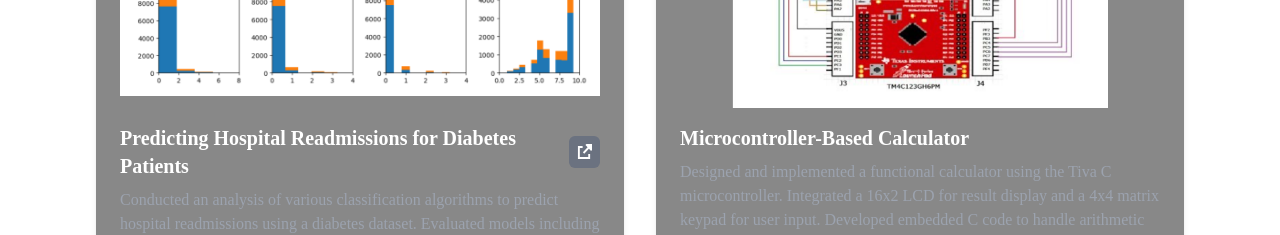
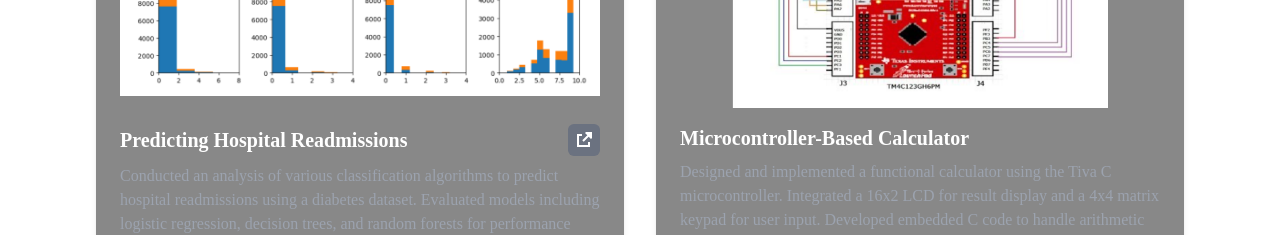
Before and after one commit to aashisinghh/portfolio, a Next.js app: page / in a window 1280 px wide. Shown: the part 4700-4935 px from the top of the page. Built offline with nearby package versions, Linux system fonts and the light colour scheme; a web font is replaced by a local one.

Commit message:
Update ProjectsSection.jsx

```diff
--- a/components/ProjectsSection.jsx
+++ b/components/ProjectsSection.jsx
@@ -34,7 +34,7 @@ const projects = [
         techStack: ["Python", "React", "OpenAI API", "Prompt Engineering", "Research"],
     },
     {
-      title: "Predicting Hospital Readmissions for Diabetes Patients",
+      title: "Predicting Hospital Readmissions",
       description: "Conducted an analysis of various classification algorithms to predict hospital readmissions using a diabetes dataset. Evaluated models including logistic regression, decision trees, and random forests for performance metrics such as accuracy, precision, recall, and F1-score. Optimized model parameters and employed feature engineering to enhance predictive accuracy.",
       image: "/diabetes.png",
       link: "/diabetes-report.pdf",
```
